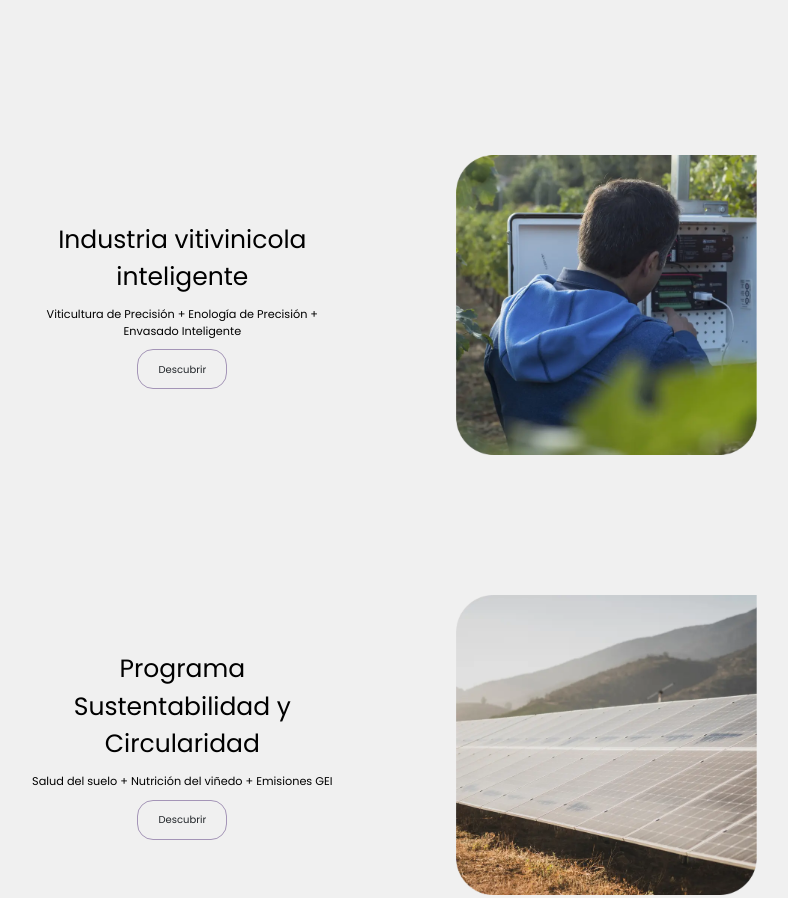
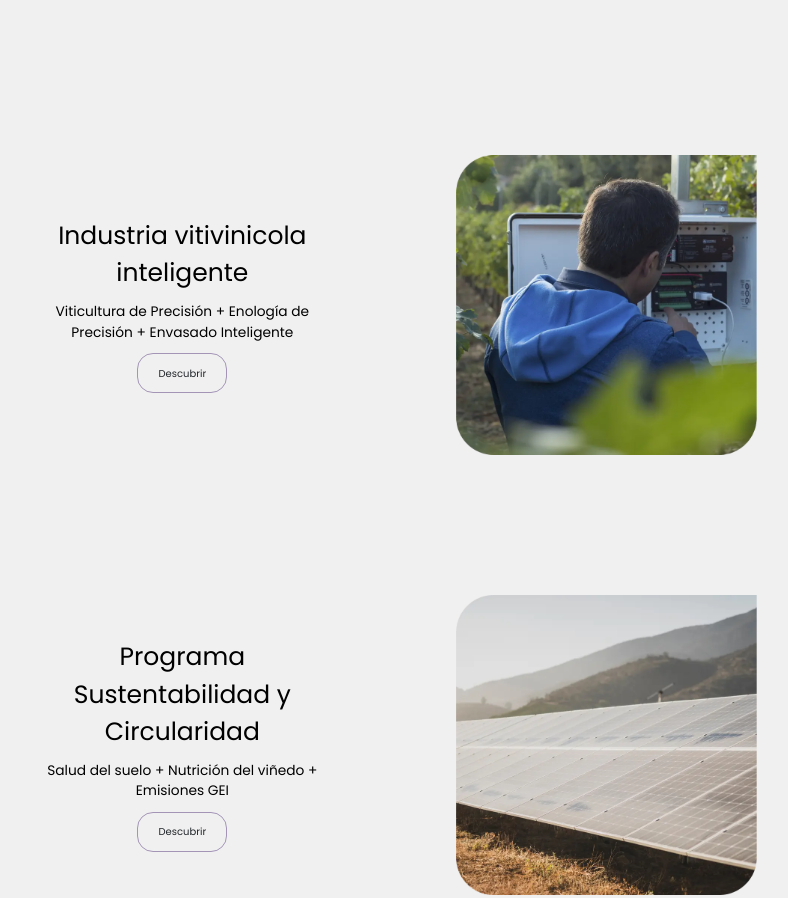
Before and after one commit to riquifemenia/comision3115, a website: page pages/programas.html in a window 1280 px wide. Shown: the part 740-1638 px from the top of the page, without its empty margins (191-979 px from the left). Drawn offline with nearby package versions, Linux system fonts and the light colour scheme.

Commit message:
listo sass seo webp. revisado con correciones

```diff
--- a/scss/_globales.scss
+++ b/scss/_globales.scss
@@ -46,8 +46,12 @@ img {
 }
 
 .navbar {
-    font-size: $fuente-grande;
+    font-size: $fuente-mediana;
     color: map-get($color, $key: 3);
+}
+
+.navbar-toggler:hover {
+    background-color: map-get($color, $key: 5);
 }
 
 .nav-link {
@@ -55,7 +59,7 @@ img {
         color: map-get($color, $key: 3) !important;
         /*se agrega important para sobreescribir clase de bootstrap*/
         font-weight: bolder;
-        font-size: 2.3rem;
+        font-size: $fuente-mediana*1.2;
     }
 
     &.disabled {
--- a/scss/_variables.scss
+++ b/scss/_variables.scss
@@ -2,7 +2,7 @@ $fuente-principal: 'Poppins', sans-serif;
 
 $fuente-grande: 2.5rem;
 $fuente-mediana: 0.65*$fuente-grande;
-$fuente-chica: 0.45*$fuente-grande;
+$fuente-chica: 0.55*$fuente-grande;
 
 @mixin tablet {
     @media screen and (min-width: 768px) {
```
Also changed, not shown: css/styles.css, 1 other file.
